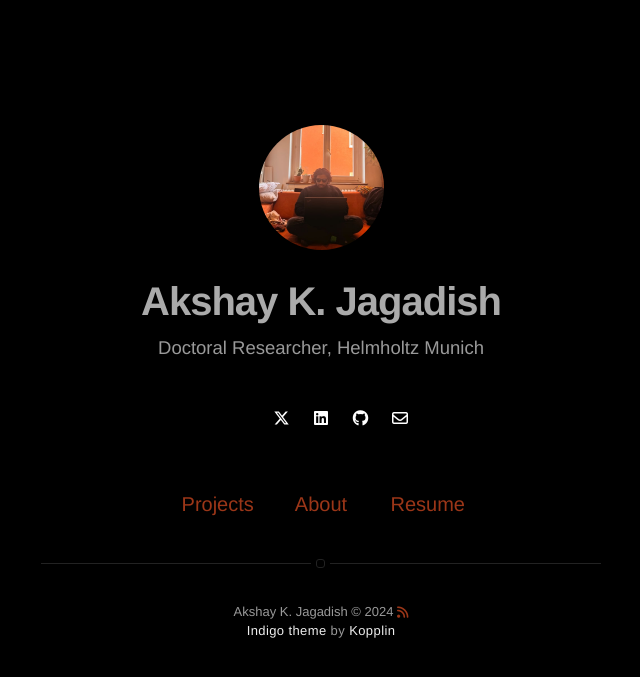
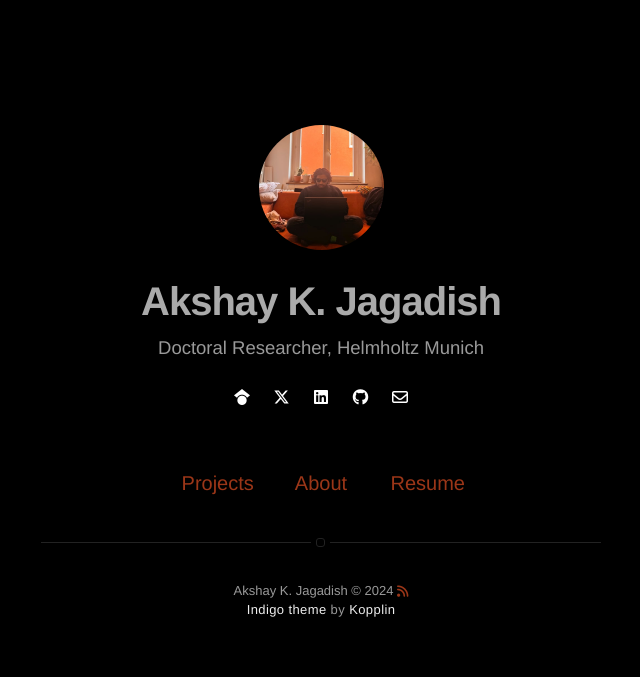
Before and after one commit to akjagadish/akjagadish.github.io, a Jekyll site: the page built from index.html, in a window 1280 px wide. Shown: the top 677 px of the page, without its empty margins (319-959 px from the left). Built offline with Jekyll 4.4.1, drawn with Linux system fonts in a browser that asks for light colours; nearby versions of some CDN libraries.

Commit message:
Update social-links.html

```diff
--- a/_includes/social-links.html
+++ b/_includes/social-links.html
@@ -5,7 +5,7 @@
     <a class="link" data-title="scholar.google.com/citations?user={{ site.googlescholar }}"
         href="https://scholar.google.com/citations?user={{ site.googlescholar }}" target="_blank" rel="noopener"
         alt="anchor link for social media google scholar" aria-label="anchor link for social media google scholar">
-        <i class="fa-thin fa-graduation-cap"></i>
+        <i class="fa-brands fa-google-scholar"></i>
     </a>
     {% endif %}
 
```
